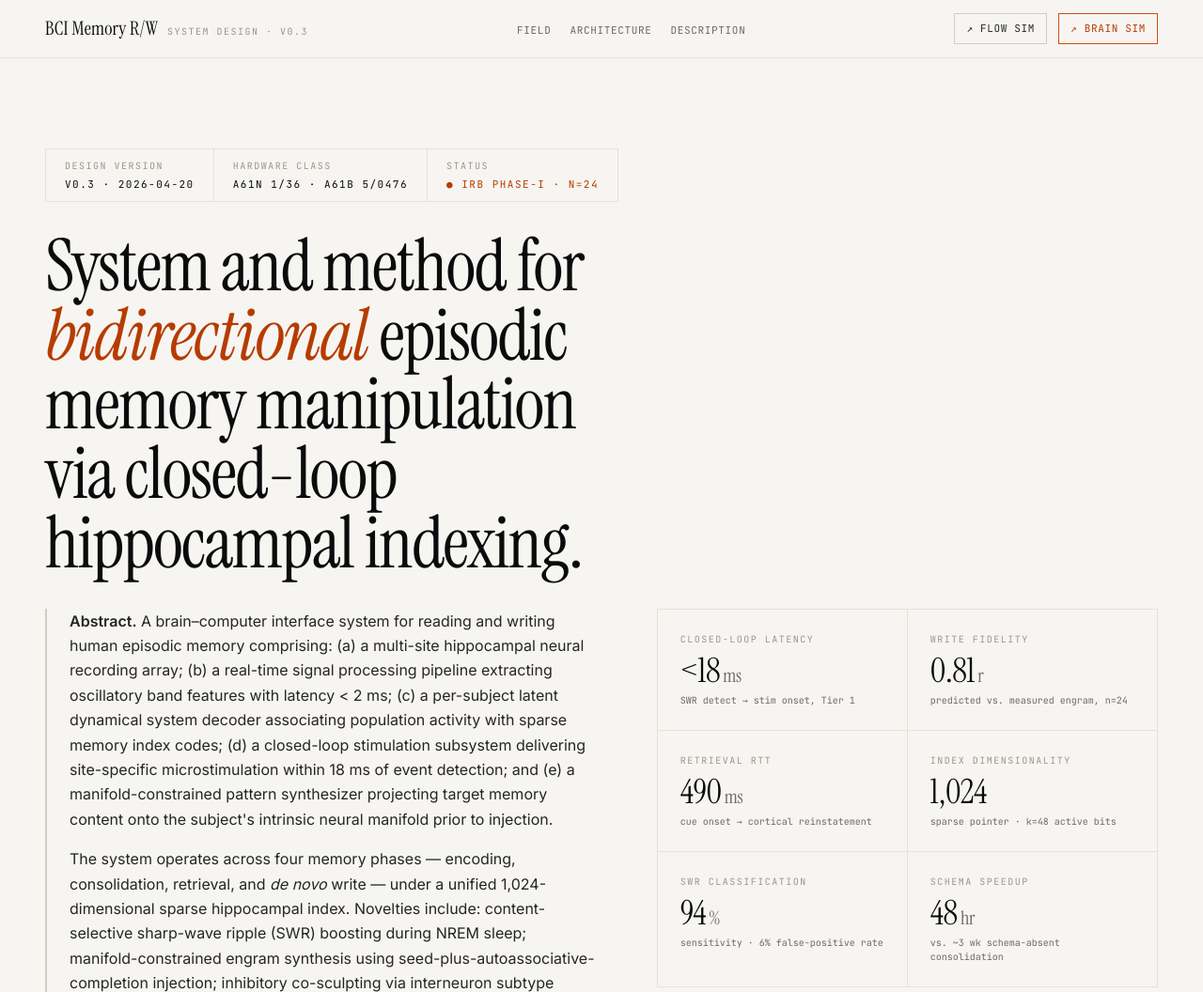
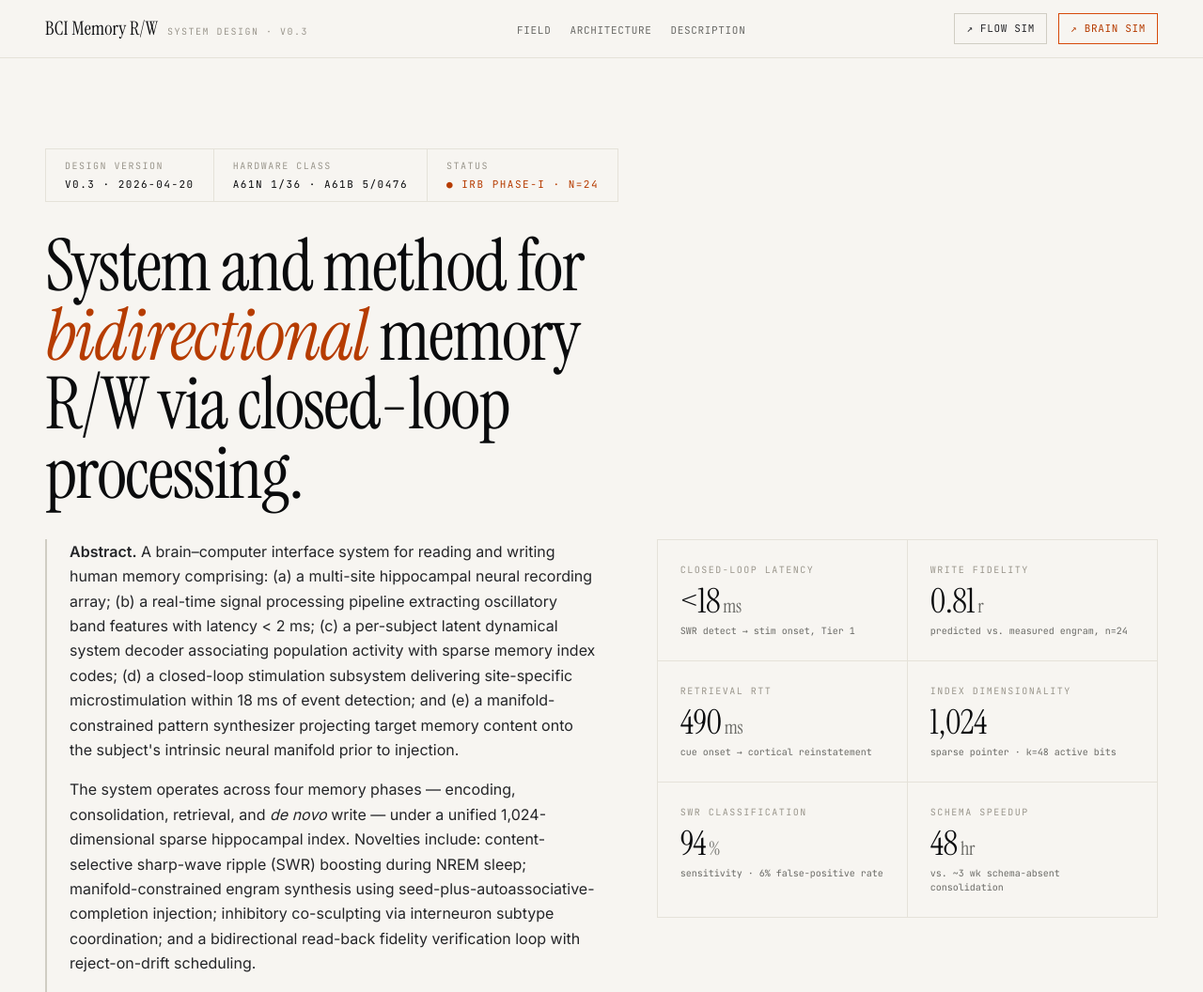
Before and after one commit to test-spec-tech/bci-notes, a plain HTML site: page index.html in a window 1280 px wide. Shown: the top 1056 px of the page at 94% size. Drawn offline with Linux system fonts and the light colour scheme.

Commit message:
Update index.html

```diff
--- a/index.html
+++ b/index.html
@@ -296,10 +296,10 @@
       <div class="pm"><div class="pk">Hardware Class</div><div class="pv">A61N 1/36 · A61B 5/0476</div></div>
       <div class="pm"><div class="pk">Status</div><div class="pv" style="color:var(--hot-1)">● IRB Phase-I · n=24</div></div>
     </div>
-    <h1 class="doc-title">System and method for <em>bidirectional</em> episodic memory manipulation via closed-loop hippocampal indexing.</h1>
+    <h1 class="doc-title">System and method for <em>bidirectional</em> memory R/W via closed-loop processing.</h1>
     <div class="abstract-body">
       <div class="abstract-text">
-        <p><strong>Abstract.</strong> A brain–computer interface system for reading and writing human episodic memory comprising: (a) a multi-site hippocampal neural recording array; (b) a real-time signal processing pipeline extracting oscillatory band features with latency &lt; 2 ms; (c) a per-subject latent dynamical system decoder associating population activity with sparse memory index codes; (d) a closed-loop stimulation subsystem delivering site-specific microstimulation within 18 ms of event detection; and (e) a manifold-constrained pattern synthesizer projecting target memory content onto the subject's intrinsic neural manifold prior to injection.</p>
+        <p><strong>Abstract.</strong> A brain–computer interface system for reading and writing human memory comprising: (a) a multi-site hippocampal neural recording array; (b) a real-time signal processing pipeline extracting oscillatory band features with latency &lt; 2 ms; (c) a per-subject latent dynamical system decoder associating population activity with sparse memory index codes; (d) a closed-loop stimulation subsystem delivering site-specific microstimulation within 18 ms of event detection; and (e) a manifold-constrained pattern synthesizer projecting target memory content onto the subject's intrinsic neural manifold prior to injection.</p>
         <p>The system operates across four memory phases — encoding, consolidation, retrieval, and <em>de novo</em> write — under a unified 1,024-dimensional sparse hippocampal index. Novelties include: content-selective sharp-wave ripple (SWR) boosting during NREM sleep; manifold-constrained engram synthesis using seed-plus-autoassociative-completion injection; inhibitory co-sculpting via interneuron subtype coordination; and a bidirectional read-back fidelity verification loop with reject-on-drift scheduling.</p>
         <p>The system achieves closed-loop detect-to-stim latency &lt; 18 ms (Tier-1 implant), write fidelity r = 0.81 (n=24), and retrieval total round-trip time ≈ 490 ms, consistent with the natural timescale of hippocampal-dependent memory consolidation.</p>
       </div>
```
